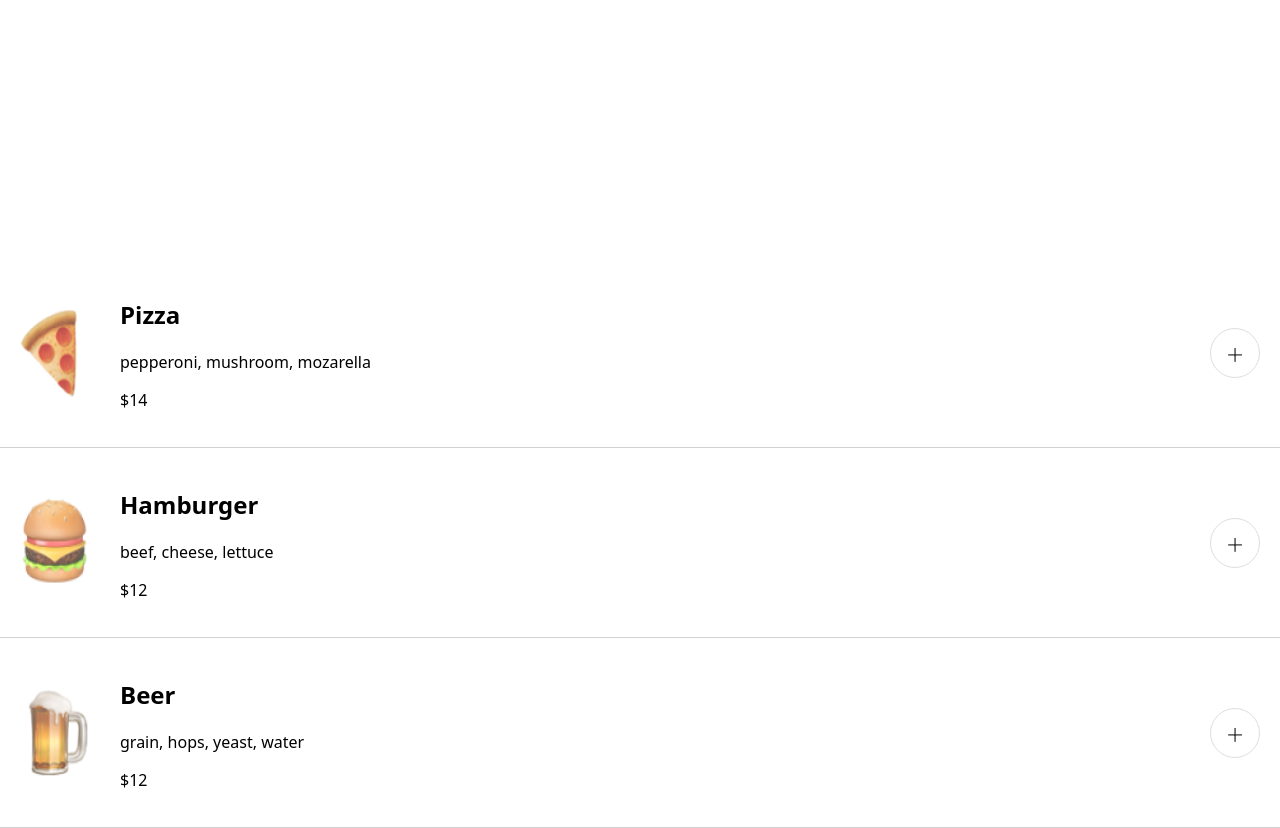
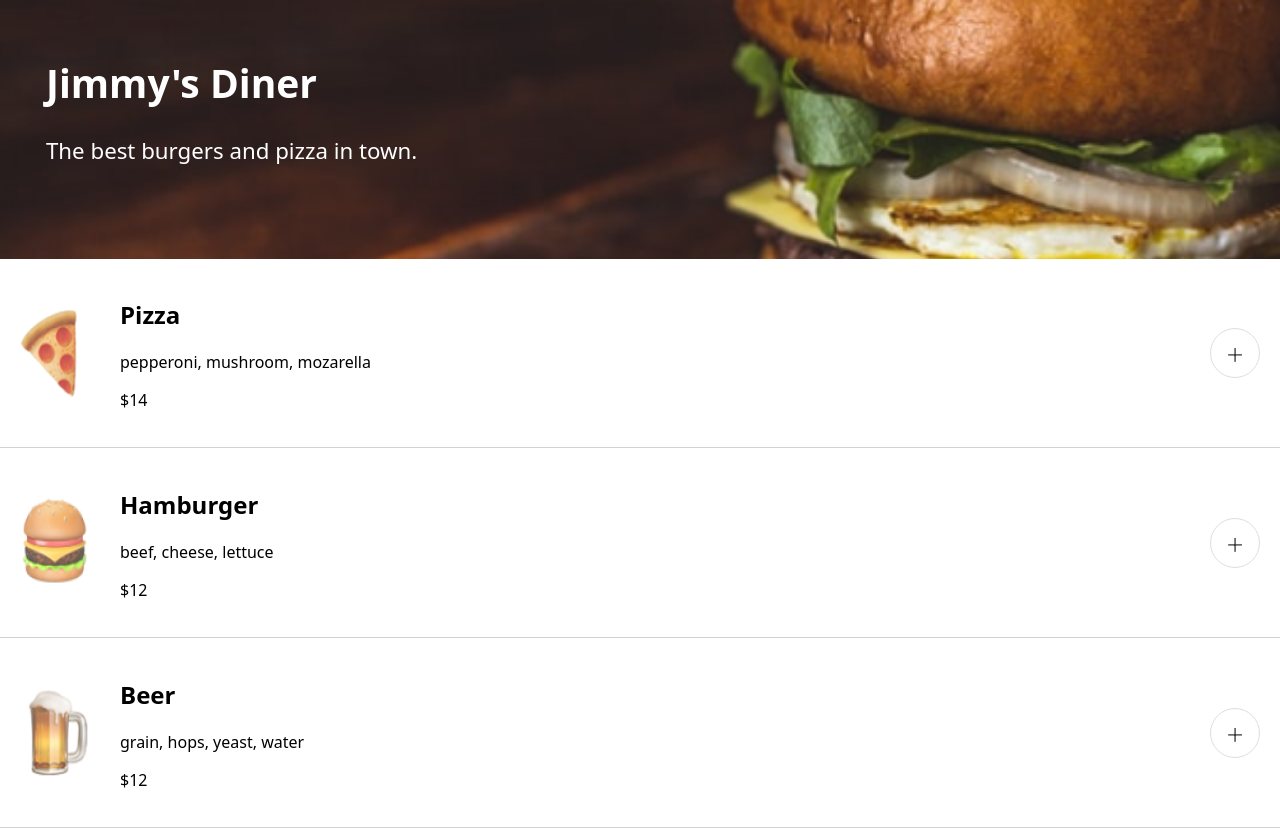
Before and after one commit to alissast/order-app, a website built with Vite: page index.html in a window 1280 px wide. Built offline with nearby package versions, Linux system fonts and the light colour scheme; files whose address does not match are found by name; a web font is replaced by a local one.

Commit message:
update path for banner image

```diff
--- a/index.css
+++ b/index.css
@@ -12,7 +12,7 @@ body {
 /* Site header styles */
 
 header {
-    background-image: url("./images/banner.png");
+    background-image: url("/images/banner.png");
     background-size: cover;
     color: #FFFFFF;
     padding: 30px 46px 70px 46px;
```
